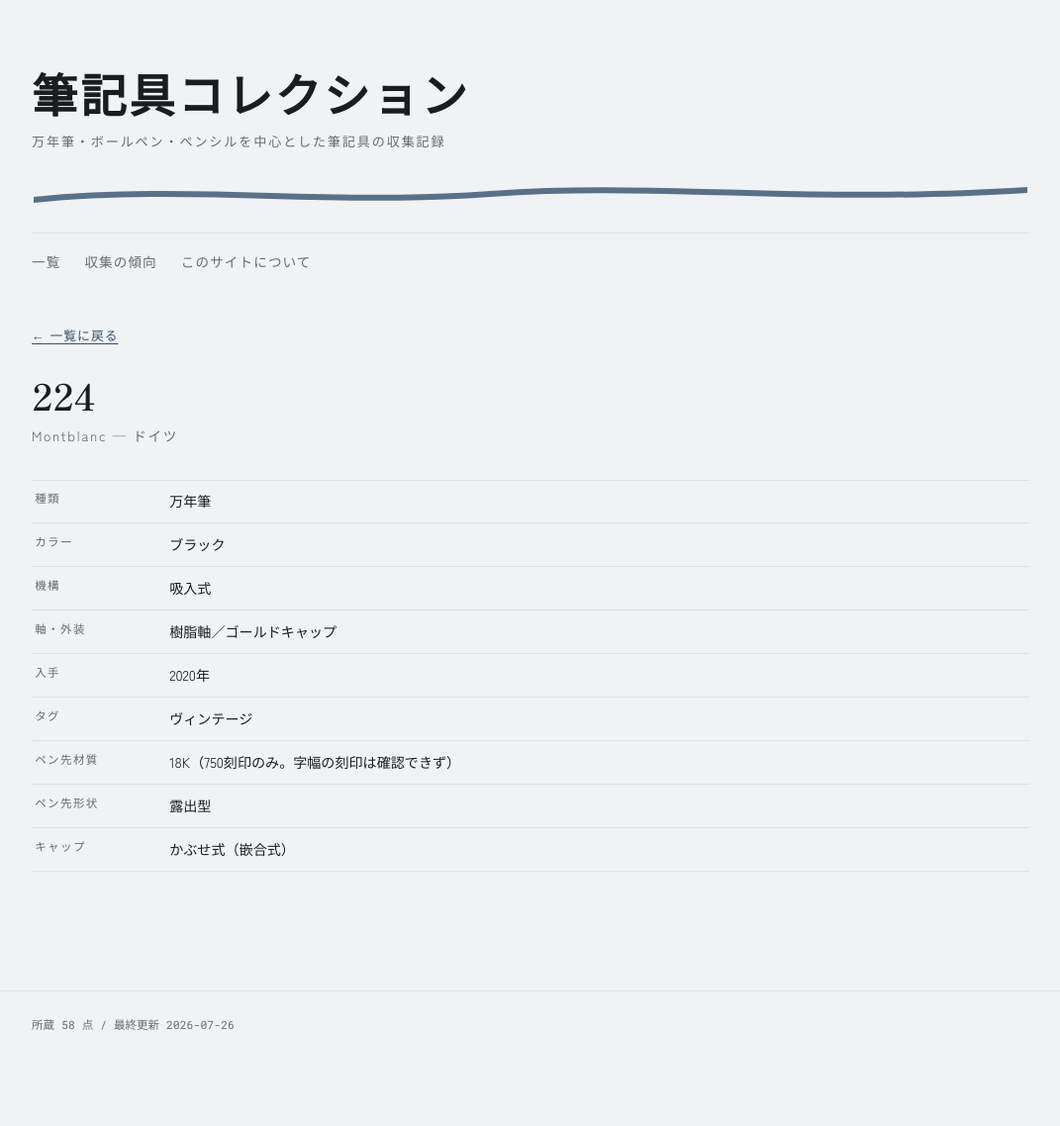
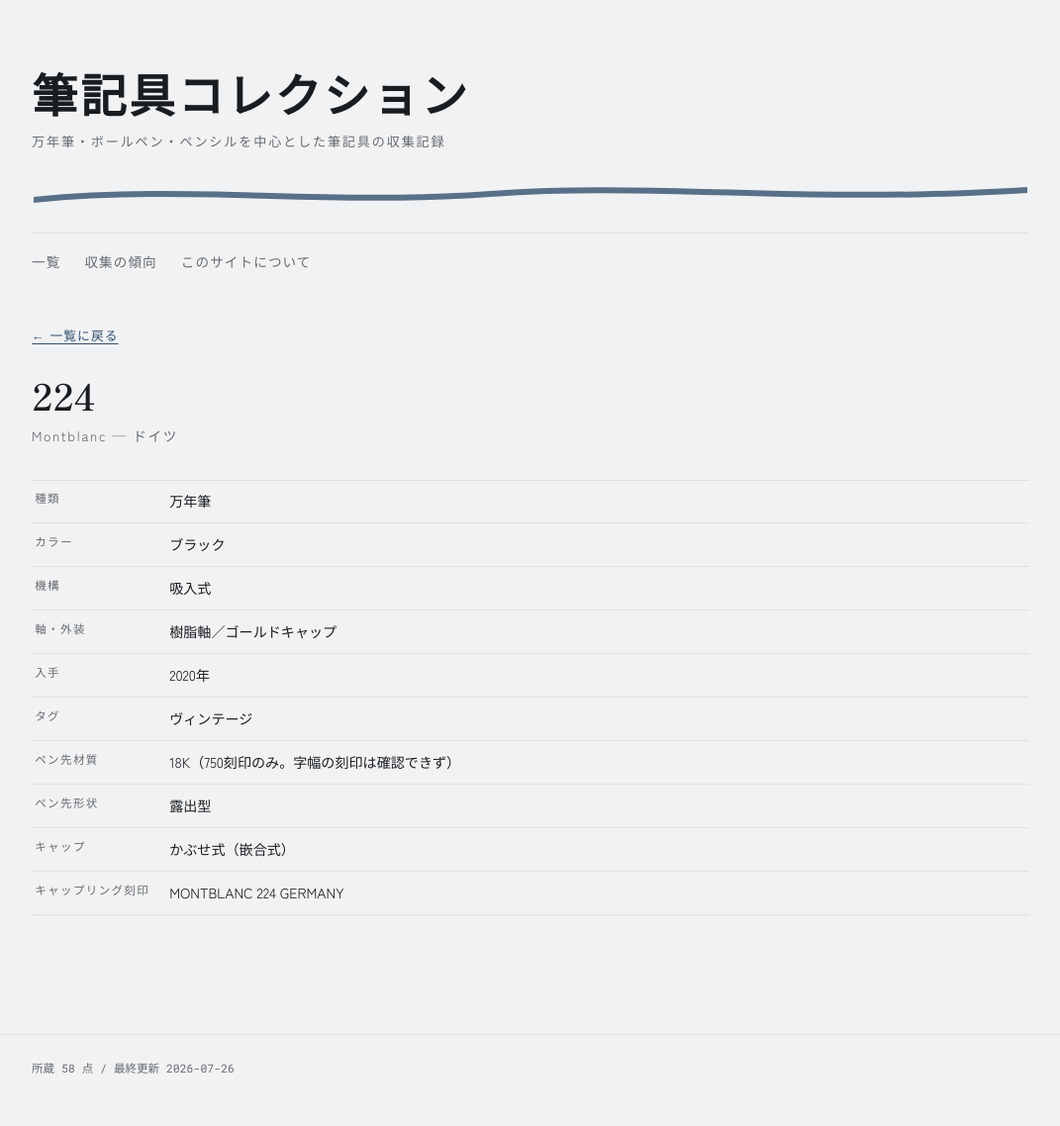
Before and after one commit to mono121/penpocket, a Jekyll site: the page built from _pens/montblanc-224.md, in a window 1280 px wide. Shown: the whole page at 99% size, without its empty margins (104-1175 px from the left). Built offline with Jekyll 4.4.1, drawn with Linux system fonts in a browser that asks for light colours; before the commit the page ends 1095 px from its top, so only the background shows below that.

Commit message:
Round out the Montblanc entries
Black barrels on the 144 and 220, and the 224's cap ring reads
MONTBLANC 224 GERMANY. The white star is on all of them and so
distinguishes nothing; the ring text does, and is what gets recorded.

Co-Authored-By: Claude Opus 5 <noreply@anthropic.com>

```diff
--- a/_pens/montblanc-224.md
+++ b/_pens/montblanc-224.md
@@ -15,4 +15,6 @@ custom_fields:
   value: 露出型
 - label: キャップ
   value: かぶせ式（嵌合式）
+- label: キャップリング刻印
+  value: MONTBLANC 224 GERMANY
 ---
```
Also changed, not shown: _pens/montblanc-144.md (+1 -0 lines), _pens/montblanc-220.md (+1 -0 lines).
